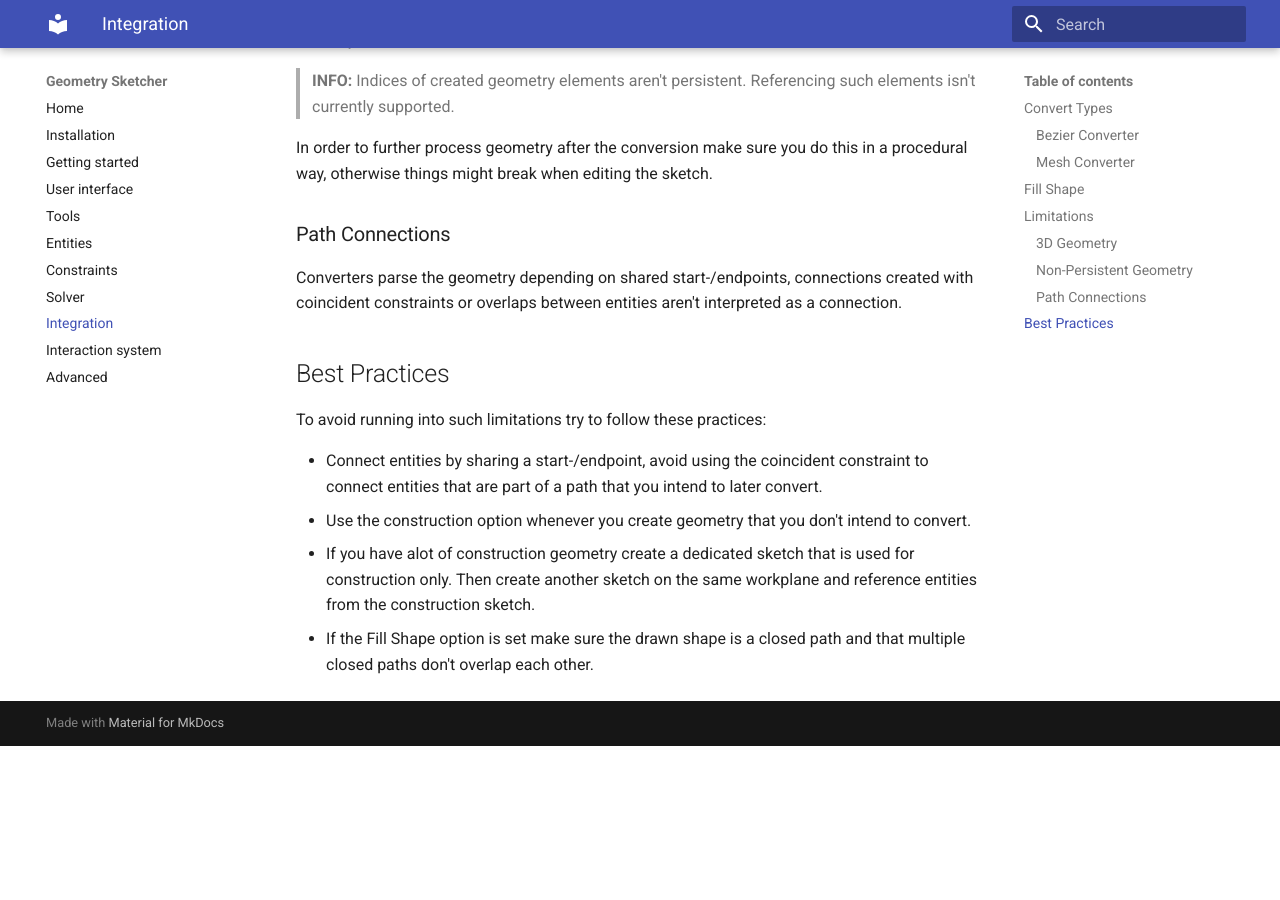
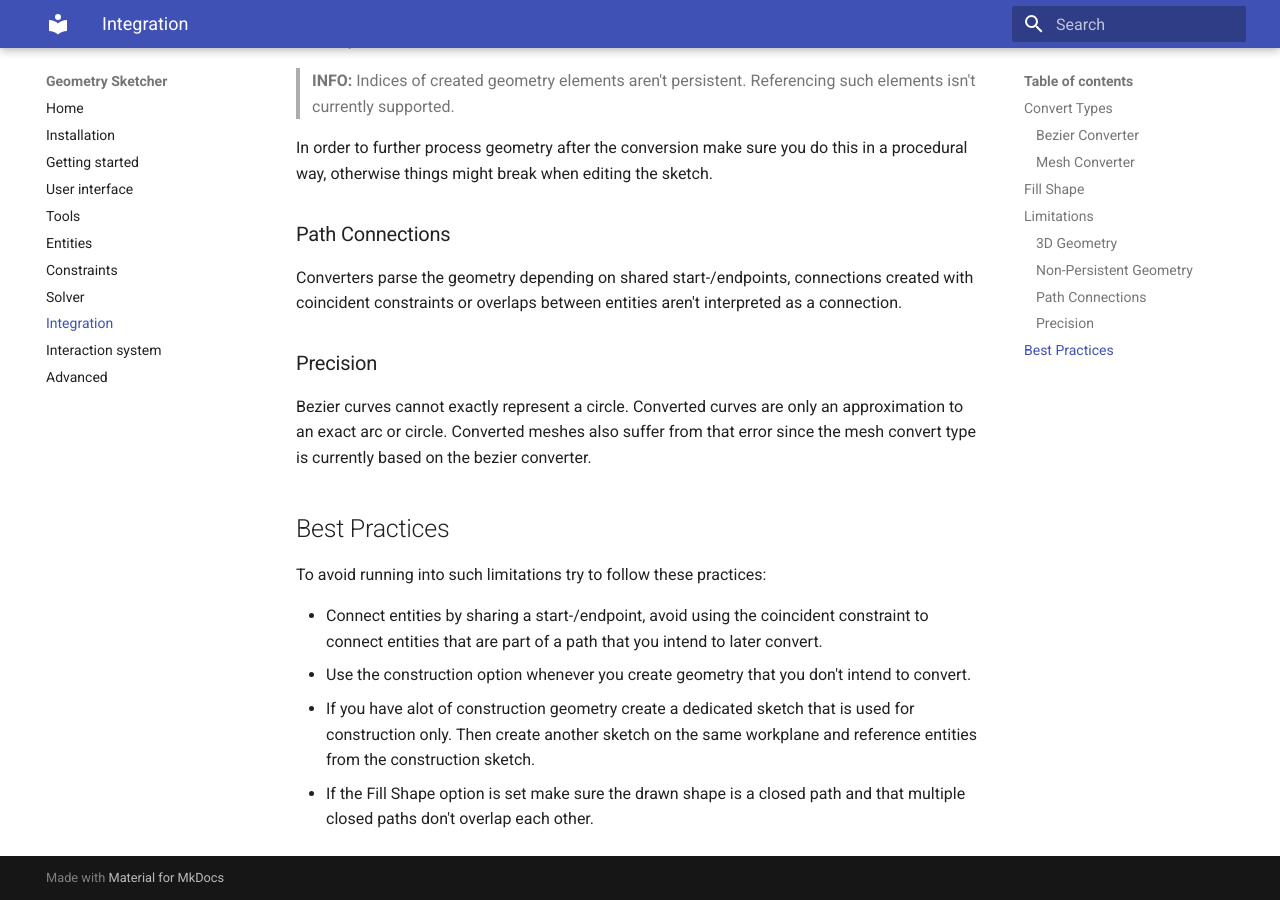
Before and after one commit to hlorus/CAD_Sketcher, an MkDocs documentation site: the page built from docs/integration.md, in a window 1280 px wide and 900 px high, scrolled down 1189 px. Built offline with MkDocs 1.6.1 and Material for MkDocs 9.7.7, drawn with Linux system fonts in a browser that asks for light colours; before the commit the page ends 1935 px from its top, so only the background shows below that.

Commit message:
Docs: Add a note about the bezier circle approximation

```diff
--- a/docs/integration.md
+++ b/docs/integration.md
@@ -43,6 +43,10 @@ a procedural way, otherwise things might break when editing the sketch.
 Converters parse the geometry depending on shared start-/endpoints, connections created
 with coincident constraints or overlaps between entities aren't interpreted as a connection.
 
+### Precision
+Bezier curves cannot exactly represent a circle. Converted curves are only an approximation to an exact
+arc or circle. Converted meshes also suffer from that error since the mesh convert type is currently based on the bezier converter.
+
 ## Best Practices
 To avoid running into such limitations try to follow these practices:
 
```
